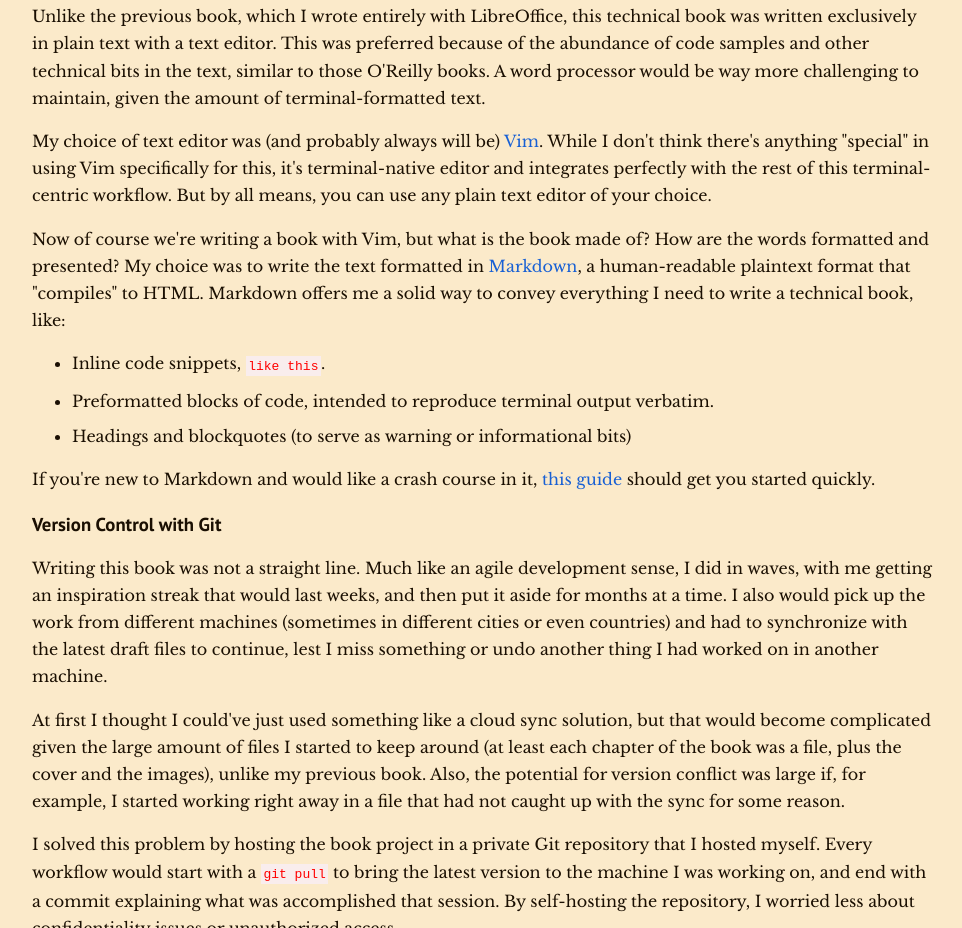
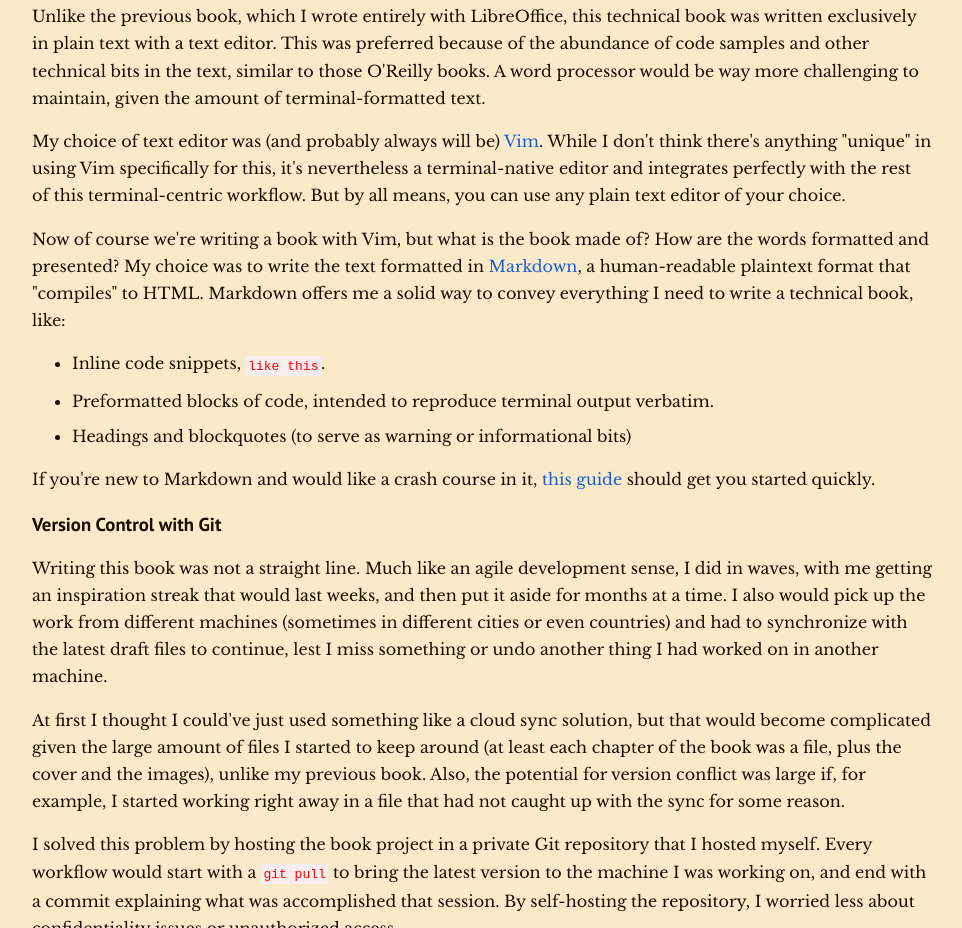
Before and after one commit to vitorsonoki/vitorsonoki.github.io, a plain HTML site: page articles/publishing_book_with_free_software/index.html in a window 1280 px wide. Shown: the part 1914-2842 px from the top of the page, without its empty margins (158-1120 px from the left). Drawn offline with Linux system fonts and the light colour scheme.

Commit message:
fixed minor typo

```diff
--- a/articles/publishing_book_with_free_software/index.html
+++ b/articles/publishing_book_with_free_software/index.html
@@ -38,7 +38,7 @@
 
 <h3>Writing text with Vim</h3>
 <p>Unlike the previous book, which I wrote entirely with LibreOffice, this technical book was written exclusively in plain text with a text editor. This was preferred because of the abundance of code samples and other technical bits in the text, similar to those O'Reilly books. A word processor would be way more challenging to maintain, given the amount of terminal-formatted text.</p>
-<p>My choice of text editor was (and probably always will be) <a href="https://www.vim.org">Vim</a>. While I don't think there's anything "special" in using Vim specifically for this, it's terminal-native editor and integrates perfectly with the rest of this terminal-centric workflow. But by all means, you can use any plain text editor of your choice.</p>
+<p>My choice of text editor was (and probably always will be) <a href="https://www.vim.org">Vim</a>. While I don't think there's anything "unique" in using Vim specifically for this, it's nevertheless a terminal-native editor and integrates perfectly with the rest of this terminal-centric workflow. But by all means, you can use any plain text editor of your choice.</p>
 <p>Now of course we're writing a book with Vim, but what is the book made of? How are the words formatted and presented? My choice was to write the text formatted in <a href="https://daringfireball.net/projects/markdown/">Markdown</a>, a human-readable plaintext format that "compiles" to HTML. Markdown offers me a solid way to convey everything I need to write a technical book, like:</p>
 <ul>
 <li>Inline code snippets, <code>like this</code>.</li>
```
Also changed, not shown: 1 other file.
